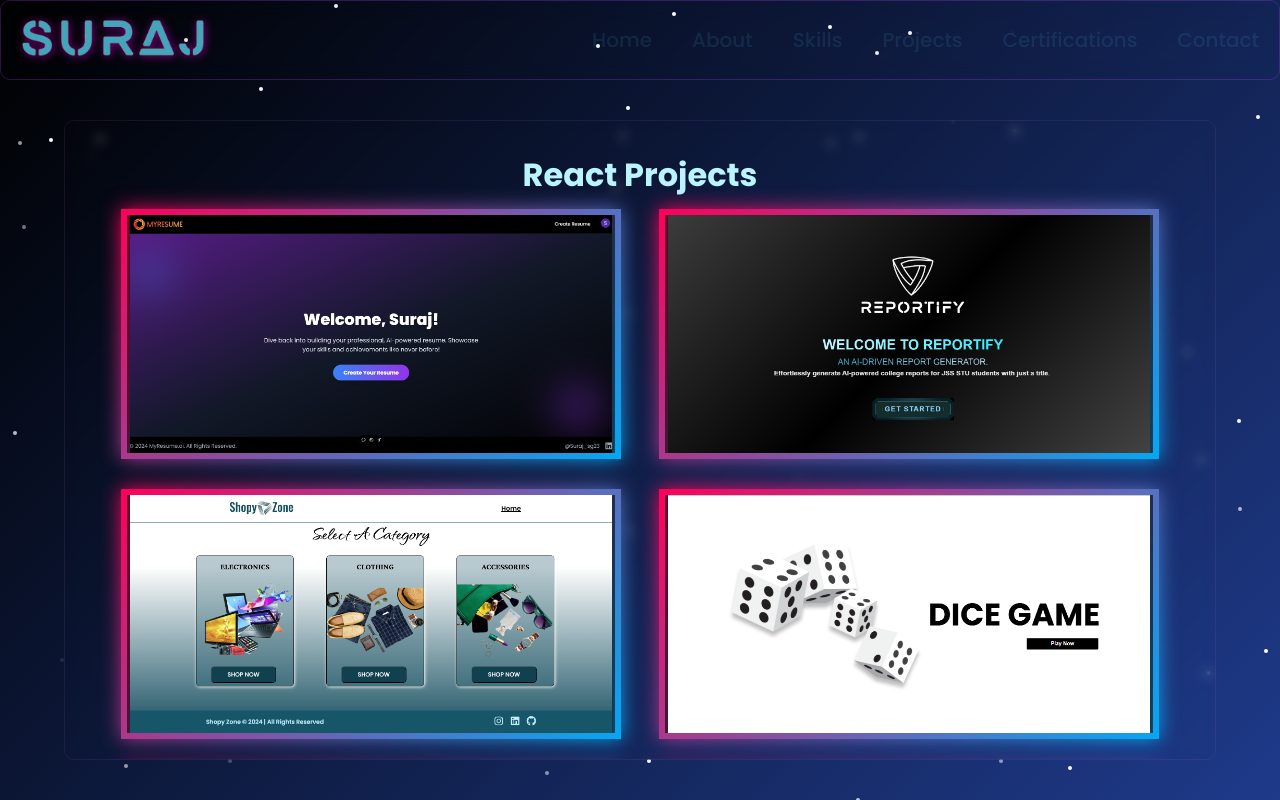
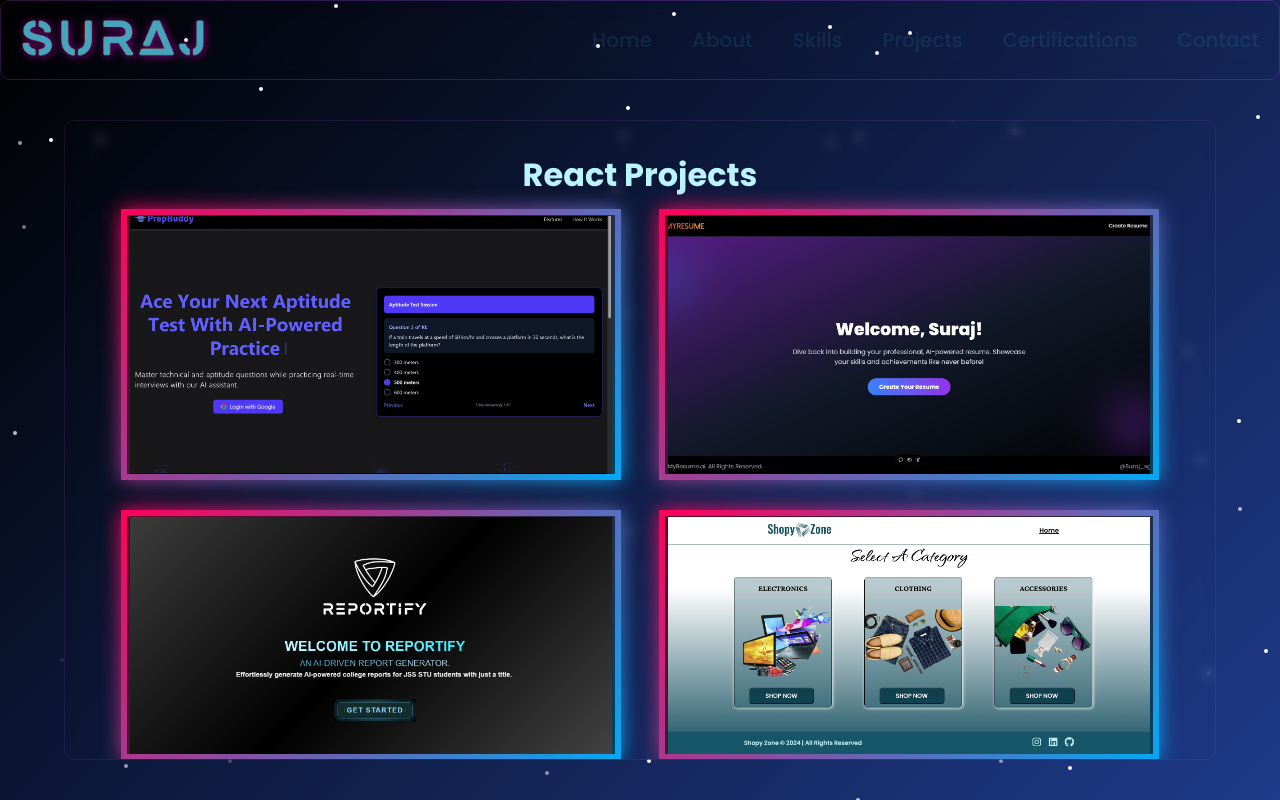
Before and after one commit to SurajSG23/My-Portfolio, a React (Vite) app: page /Projects in a window 1280 px wide. Built offline with nearby package versions, Linux system fonts and the light colour scheme.

Commit message:
Refactor code structure for improved readability and maintainability

```diff
--- a/src/components/About.jsx
+++ b/src/components/About.jsx
@@ -1,3 +1,4 @@
+/* eslint-disable*/
 import React, { useState } from "react";
 import styled from "styled-components";
 import { FaArrowCircleDown } from "react-icons/fa";
--- a/src/components/Projects.jsx
+++ b/src/components/Projects.jsx
@@ -1,8 +1,14 @@
+/*eslint-disable */
 import React, { useState } from "react";
 import styled from "styled-components";
 
 const Projects = ({ isNavVisible }) => {
   const React_projects = [
+    {
+      name: "PrepBuddy",
+      link: "https://github.com/SurajSG23/PrepBuddy",
+      img: "Projects/PrepBuddy.png",
+    },
     {
       name: "My Resume AI",
       link: "https://github.com/SurajSG23/My-Resume-AI",
@@ -76,7 +82,6 @@
       link: "https://github.com/SurajSG23/Amazon-Clone",
       img: "Projects/Amazon_Clone.png",
     },
-
   ];
   return (
     <MainContainer isNavVisible={isNavVisible}>
@@ -120,7 +125,7 @@
         </div>
       </div>
       <div className="html">
-        <div style={{marginTop:"30px"}}>
+        <div style={{ marginTop: "30px" }}>
           {" "}
           <h1>HTML, CSS & JS Projects</h1>
         </div>
```
Also changed, not shown: public/Projects/PrepBuddy.png (added).
